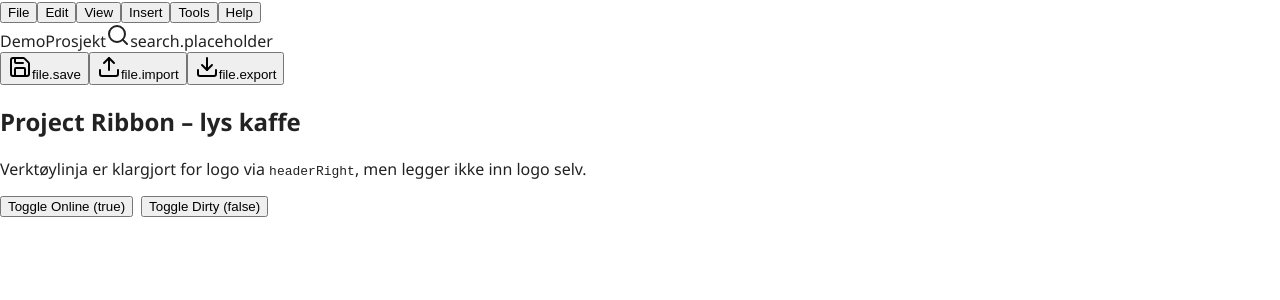
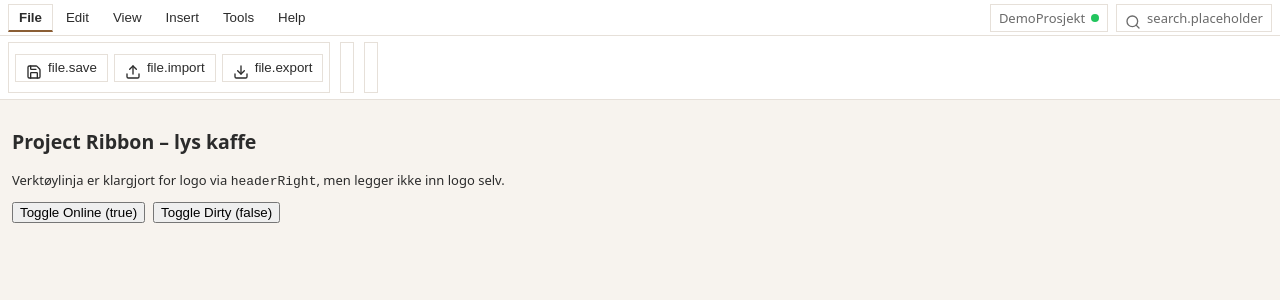
Before and after one commit to Hypermicro-code/TableCore, a React (Vite) app: page / in a window 1280 px wide. Shown: the top 300 px of the page. Built offline with nearby package versions, Linux system fonts and the light colour scheme.

Commit message:
Update index.css

```diff
--- a/src/index.css
+++ b/src/index.css
@@ -1,76 +1,143 @@
-/* ===== MorningCoffee Labs – Grunnstil for TableCore og ToolbarCore ===== */
+/* ===== Morning Coffee Labs – Light Project Ribbon Theme ===== */
+:root{
+  /* Palett (lys kaffe) */
+  --coffee-bg: #f7f3ee;         /* bakgrunn app */
+  --coffee-paper: #ffffff;      /* kort, ribbon */
+  --coffee-ink: #2b2b2b;        /* tekst */
+  --coffee-muted: #6b6b6b;      /* sekundær tekst */
+  --coffee-accent: #8b5e34;     /* kaffe-brun */
+  --coffee-accent-2: #c49a6c;   /* lysere brun */
+  --coffee-border: #e6e0d9;     /* linjer/border */
+  --coffee-hover: #f0ebe5;      /* hover */
+  --coffee-focus: #d7c7b5;      /* fokus-outline */
 
-:root {
-  /* Fargepalett */
-  --mc-toolbar-bg: #f6e6ce;   /* Lys kaffe, hovedfarge for verktøylinje */
-  --mc-toolbar-border: #d8c9b8;
-  --mc-toolbar-text: #3a2a1a;
-  --mc-page-bg: #ffffff;      /* Hvit bakgrunn for resten av siden */
-
-  /* Seleksjon og UI-farger */
-  --sel: rgba(120, 180, 255, 0.25);
-  --sel-border: #5b9bd5;
-  --error-bg: #ffe6e6;
-  --error-border: #ff7a7a;
+  /* Tokens */
+  --tb-radius: 0px;       /* spisse hjørner */
+  --menubar-h: 36px;      /* kompakt toppmeny */
+  --ribbon-h: 64px;       /* lav ribbon-høyde */
+  --btn-h: 28px;          /* knapphøyde */
+  --btn-icon: 16px;       /* ikonstørrelse */
+  --gap: 6px;
+  --pad: 8px;
+  --font: 13px;
 }
 
-/* === Generelt layout === */
-html, body, #root {
-  background-color: var(--mc-page-bg);
-  margin: 0;
-  padding: 0;
-  font-family: "Segoe UI", system-ui, sans-serif;
-  color: #222;
+*{ box-sizing: border-box; }
+html,body,#root{ height:100%; margin:0; }
+body{
+  background: var(--coffee-bg);
+  color: var(--coffee-ink);
+  font-family: ui-sans-serif, system-ui, -apple-system, Segoe UI, Roboto, Helvetica, Arial;
+  font-size: var(--font);
 }
 
-/* === Verktøylinje === */
-.toolbar-core {
-  background-color: var(--mc-toolbar-bg);
-  color: var(--mc-toolbar-text);
-  border-bottom: 1px solid var(--mc-toolbar-border);
-  height: 44px;
-  display: flex;
+/* ===== MENYLINJE (faner: File | Edit | … ) ===== */
+.menubar{
+  height: var(--menubar-h);
+  background: var(--coffee-paper);
+  border-bottom: 1px solid var(--coffee-border);
+  display: grid;
+  grid-template-columns: 1fr auto; /* tabs venstre | logo høyre */
   align-items: center;
-  justify-content: space-between;
-  padding: 0 12px;
-  box-shadow: 0 1px 2px rgba(0, 0, 0, 0.05);
+  padding: 0 var(--pad);
 }
 
-/* === TableCore visuelle justeringer === */
-.tc-root {
-  background-color: #ffffff;
-  color: #111;
+.menu-tabs{
+  display:flex; align-items:center; gap: 2px;
+}
+.menu-tab{
+  appearance: none;
+  background: transparent;
+  border: 1px solid transparent;
+  border-bottom: 2px solid transparent;
+  border-radius: var(--tb-radius);
+  height: calc(var(--menubar-h) - 8px);
+  padding: 0 10px;
+  color: var(--coffee-ink);
+  cursor: pointer;
+}
+.menu-tab:hover{ background: var(--coffee-hover); }
+.menu-tab[aria-selected="true"]{
+  border-color: var(--coffee-border);
+  border-bottom-color: var(--coffee-accent);
+  font-weight: 600;
+}
+.menu-tab:focus-visible{ outline: 2px solid var(--coffee-focus); outline-offset: 2px; }
+
+/* Logo-høyre */
+.menu-right{
+  display:flex; align-items:center; gap: 8px;
+}
+.menu-logo{
+  display:inline-flex; align-items:center; gap:6px;
+  color: var(--coffee-accent);
+  font-weight: 600;
+}
+.menu-logo img{ height: 18px; width: auto; }
+
+/* ===== RIBBON (grupper av verktøy under fanene) ===== */
+.ribbon{
+  height: var(--ribbon-h);
+  background: var(--coffee-paper);
+  border-bottom: 1px solid var(--coffee-border);
+  display:flex; align-items: stretch; gap: 10px;
+  padding: 6px var(--pad);
+  overflow-x: auto;
 }
 
-.tc-header {
-  background-color: #f0f0f0;
-  border-bottom: 1px solid #ddd;
+.tb-group{
+  display:flex; align-items:center; gap: 6px;
+  padding: 6px;
+  border: 1px solid var(--coffee-border);
+  background: #fff;
+  border-radius: var(--tb-radius);
+  height: 100%;
+}
+.tb-group[aria-label]::before{
+  content: attr(aria-label);
+  font-size: 11px; color: var(--coffee-muted);
+  position: relative; top: -34px; /* liten gruppetittel-følelse */
+  margin-right: 6px;
 }
 
-.tc-hcell {
-  font-weight: 600;
-  padding: 0 6px;
+/* Knappestil (kompakt) */
+.tb-btn{
+  display:inline-flex; align-items:center; gap: 6px;
+  height: var(--btn-h);
+  padding: 0 10px;
+  background: transparent;
+  border: 1px solid var(--coffee-border);
+  border-radius: var(--tb-radius);
+  color: var(--coffee-ink);
+  cursor: pointer;
+  white-space: nowrap;
+}
+.tb-btn:hover{ background: var(--coffee-hover); }
+.tb-btn:active{ background: #efe7de; }
+.tb-btn:disabled{ opacity:.5; cursor: not-allowed; }
+.tb-btn:focus-visible{ outline: 2px solid var(--coffee-focus); outline-offset: 2px; }
+
+.tb-icon{ width: var(--btn-icon); height: var(--btn-icon); display:inline-flex; }
+
+/* Divider inni grupper */
+.tb-divider{
+  width:1px; height: calc(100% - 12px);
+  background: var(--coffee-border);
+  margin: 6px 2px;
 }
 
-.tc-row:nth-child(even) {
-  background-color: #fafafa;
+/* Innhold under ribbon i demoen */
+.page{
+  padding: 12px;
 }
-
-.tc-cell {
-  border-right: 1px solid #eee;
-  padding: 0 6px;
+.status-chip{
+  display:inline-flex; align-items:center; gap:6px;
+  height: var(--btn-h);
+  padding: 0 8px;
+  border: 1px solid var(--coffee-border);
+  background: #fff;
+  color: var(--coffee-muted);
 }
-
-.tc-focus {
-  outline: 1px solid var(--sel-border);
-}
-
-.tc-sel-rect {
-  border: 2px solid var(--sel-border);
-  background: var(--sel);
-}
-
-.tc-cell-error {
-  background-color: var(--error-bg);
-  border: 1px solid var(--error-border);
-}
+.status-dot{ width:8px; height:8px; border-radius:50%; background: #c9c9c9; }
+.status-ok{ background:#22c55e; }
+.status-off{ background:#ef4444; }
```
